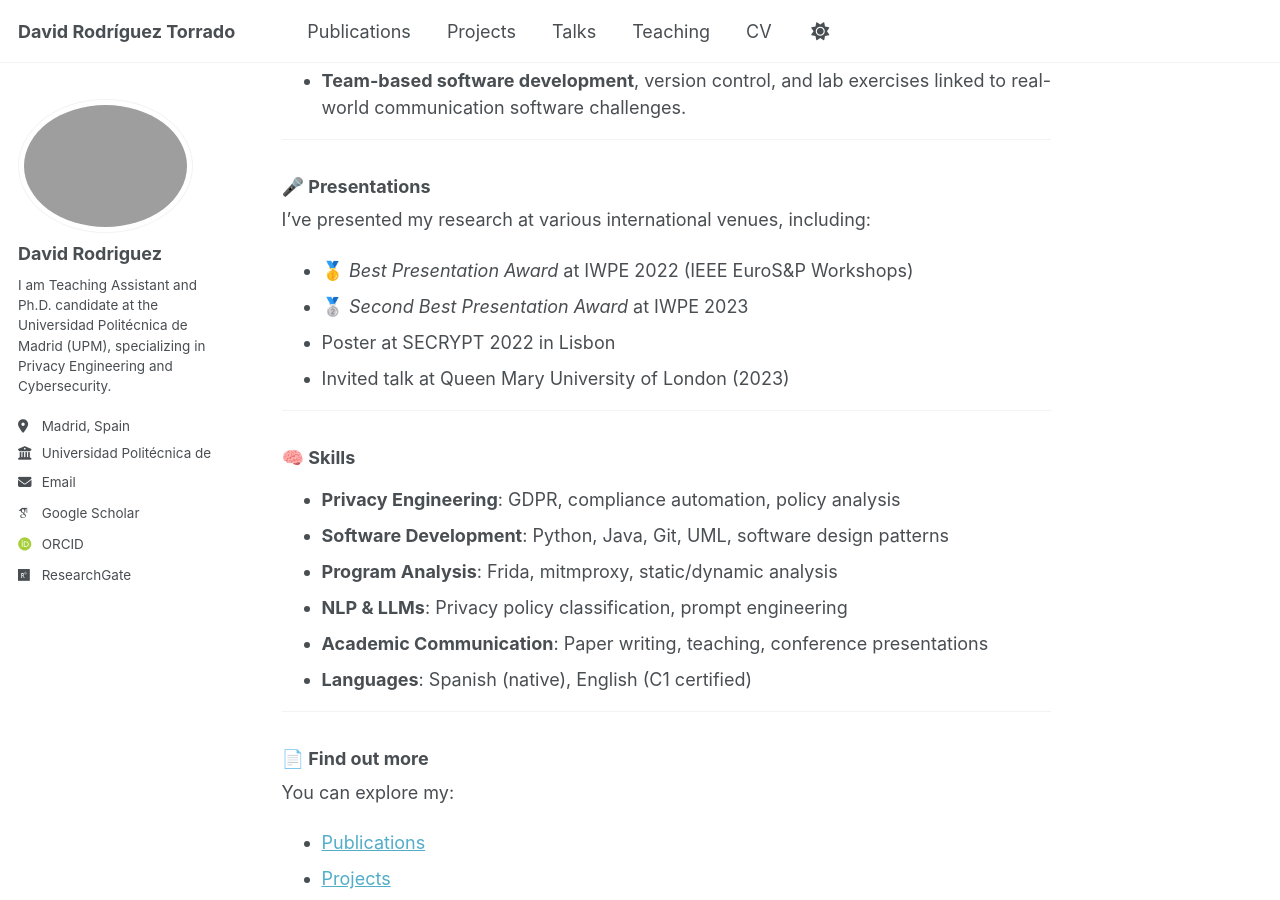
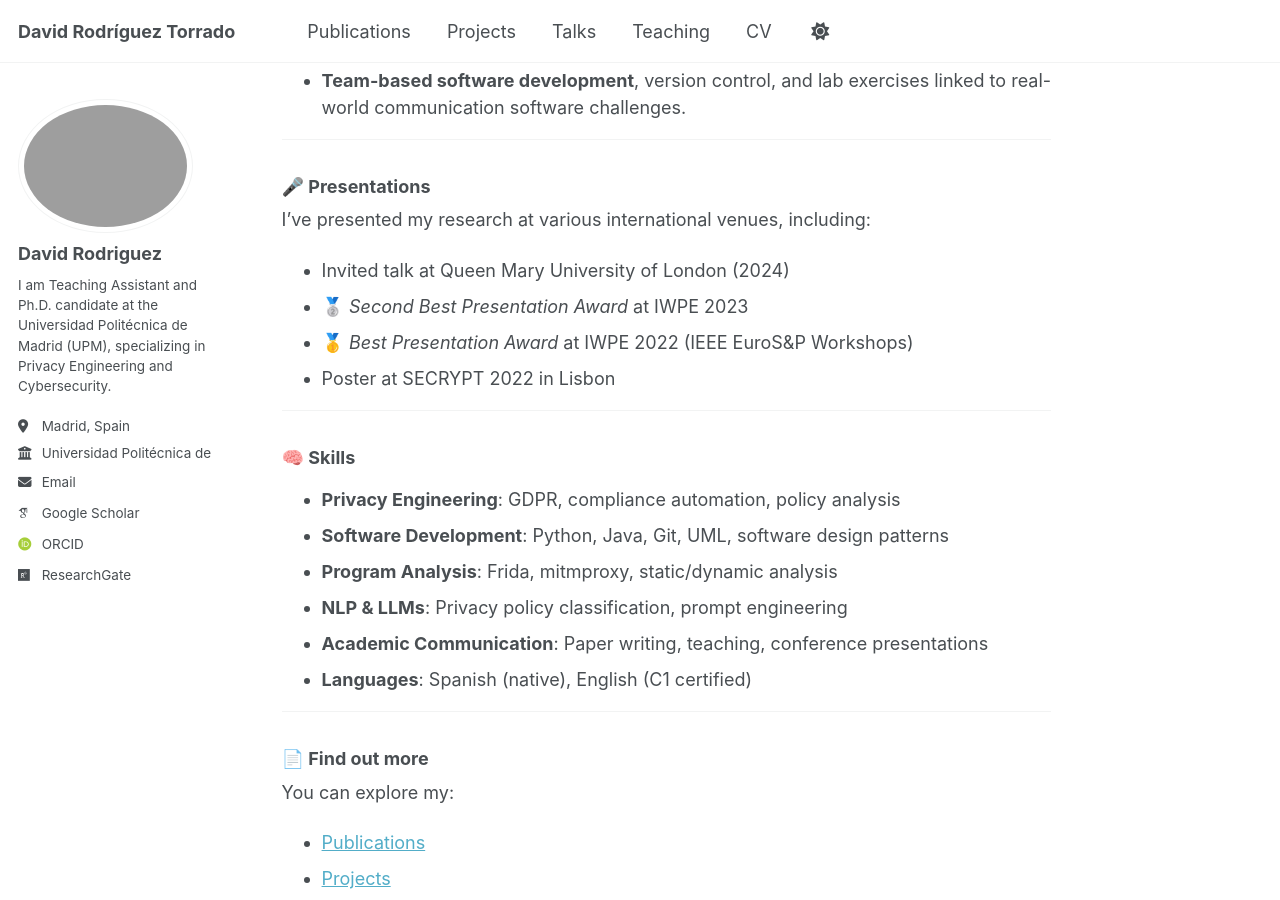
Before and after one commit to DavidRodriguezTorrado/DavidRodriguezTorrado.github.io, a Jekyll site: the page built from _pages/about.md, in a window 1280 px wide and 900 px high, scrolled down 1603 px. Built offline with Jekyll 4.4.1, drawn with Linux system fonts in a browser that asks for light colours; some web fonts are replaced.

Commit message:
updating about

```diff
--- a/_pages/about.md
+++ b/_pages/about.md
@@ -59,10 +59,11 @@ Since 2023, I lecture in the second-year undergraduate course **Software Analysi
 
 I’ve presented my research at various international venues, including:
 
+- Invited talk at Queen Mary University of London (2024)
+- 🥈 *Second Best Presentation Award* at IWPE 2023
 - 🥇 *Best Presentation Award* at IWPE 2022 (IEEE EuroS&P Workshops)
-- 🥈 *Second Best Presentation Award* at IWPE 2023
 - Poster at SECRYPT 2022 in Lisbon
-- Invited talk at Queen Mary University of London (2023)
+
 
 ---
 
```
